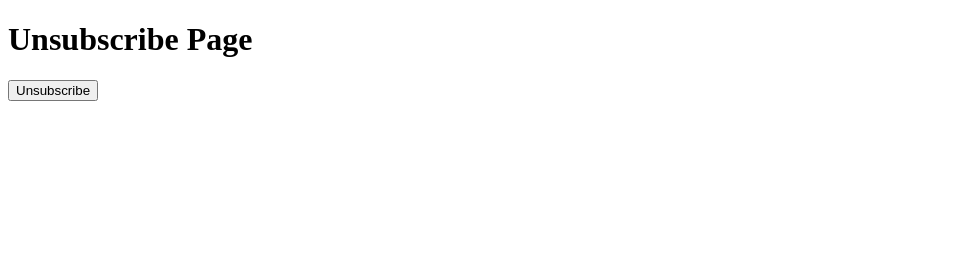
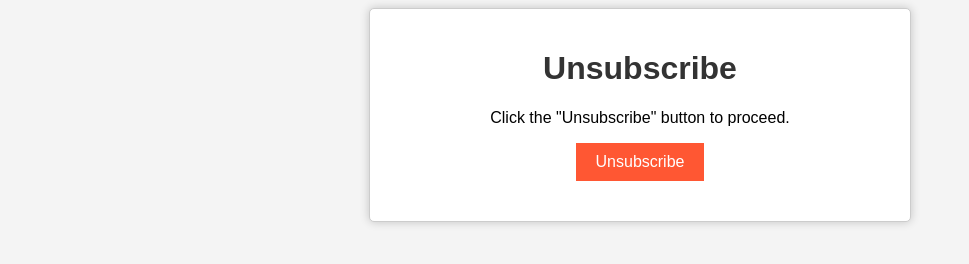
Before and after one commit to Playroll-com/SDR, a plain HTML site: page docs/index.html in a window 1280 px wide. Shown: the whole page, without its empty margins (0-969 px from the left). Drawn offline with Linux system fonts and the light colour scheme.

Commit message:
Prettifying the page

```diff
--- a/docs/index.html
+++ b/docs/index.html
@@ -2,13 +2,59 @@
 <html>
 <head>
     <title>Unsubscribe</title>
+    <style>
+        body {
+            font-family: Arial, sans-serif;
+            background-color: #f4f4f4;
+            text-align: center;
+        }
+
+        .container {
+            max-width: 500px;
+            margin: 0 auto;
+            padding: 20px;
+            background-color: #fff;
+            border: 1px solid #ccc;
+            border-radius: 5px;
+            box-shadow: 0 0 10px rgba(0, 0, 0, 0.2);
+        }
+
+        h1 {
+            color: #333;
+        }
+
+        #responseMessage {
+            font-size: 18px;
+            margin: 20px 0;
+        }
+
+        button {
+            background-color: #ff5733;
+            color: #fff;
+            border: none;
+            padding: 10px 20px;
+            font-size: 16px;
+            cursor: pointer;
+        }
+
+        button:disabled {
+            background-color: #ccc;
+            cursor: not-allowed;
+        }
+    </style>
 </head>
 <body>
-    <h1>Unsubscribe Page</h1>
+    <div class="container">
+        <h1>Unsubscribe</h1>
+        <p>Click the "Unsubscribe" button to proceed.</p>
+        <button onclick="unsubscribe">Unsubscribe</button>
+        <p id="responseMessage"></p>
+    </div>
+
     <script>
         // Extract query parameters from the initial link
         const urlParams = new URLSearchParams(window.location.search);
-        const eurl= urlParams.get('eurl');
+        const eurl = urlParams.get('eurl');
 
         // Create the final unsubscribe link with query parameters
         const unsubscribeLink = eurl;
@@ -23,14 +69,12 @@
             const responseMessageElement = document.getElementById('responseMessage');
             var res = "Successfully unsubscribed";
             try {
-                var response = fetch(unsubscribeLink, {method: 'GET'});
+                var response = fetch(unsubscribeLink, { method: 'GET' });
             } catch (error) {
                 res = "Error: " + error;
             }
             responseMessageElement.textContent = res;
         }
     </script>
-    <button onclick="unsubscribe()">Unsubscribe</button>
-    <div id="responseMessage"></div>
 </body>
 </html>
```
